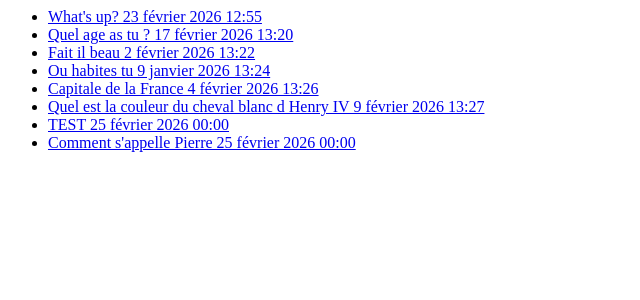
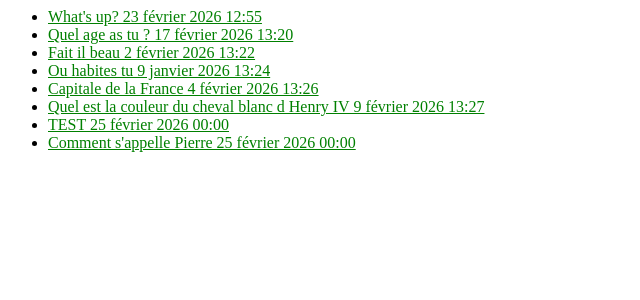
Before and after one commit to DucasseRafael91/Django, a Django app: template polls/templates/polls/index.html in a window 1280 px wide. Shown: the top 300 px of the page, without its empty margins (0-640 px from the left). Run offline with Django 5.2, Linux system fonts and the light colour scheme; the template is opened without the code that fills it: values that come from a table or form of the project are taken from there, others are empty; data comes from the database, SQL or seed files in the repository.

Commit message:
Ajout d'une feuille de style

```diff
--- a/polls/models.py
+++ b/polls/models.py
@@ -11,6 +11,9 @@ class Question(models.Model):
 
     def __str__(self):
         return f"{self.question_text[:20]} ({self.pub_date})"
+
+    def __repr__(self):
+        return "<Question: {}>".format(self.question_text)
 
     def was_published_recently(self):
         now = timezone.now()
--- /dev/null
+++ b/polls/static/polls/style.css
@@ -0,0 +1,3 @@
+li a {
+    color: green;
+}
--- a/polls/templates/polls/index.html
+++ b/polls/templates/polls/index.html
@@ -1,3 +1,7 @@
+{% load static %}
+
+<link rel="stylesheet" href="{% static 'polls/style.css' %}">
+
 {% if latest_question_list %}
     <ul>
     {% for question in latest_question_list %}
```
